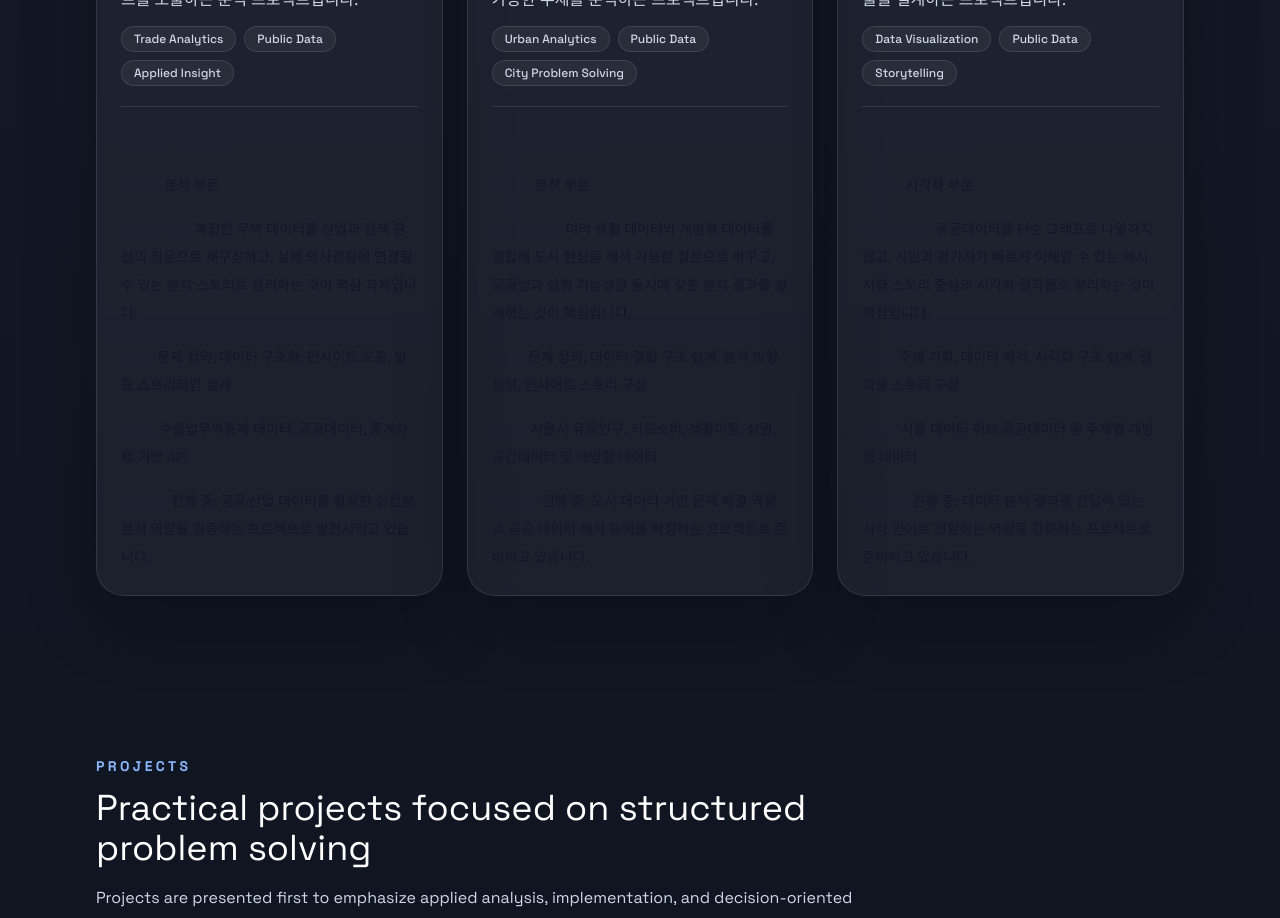
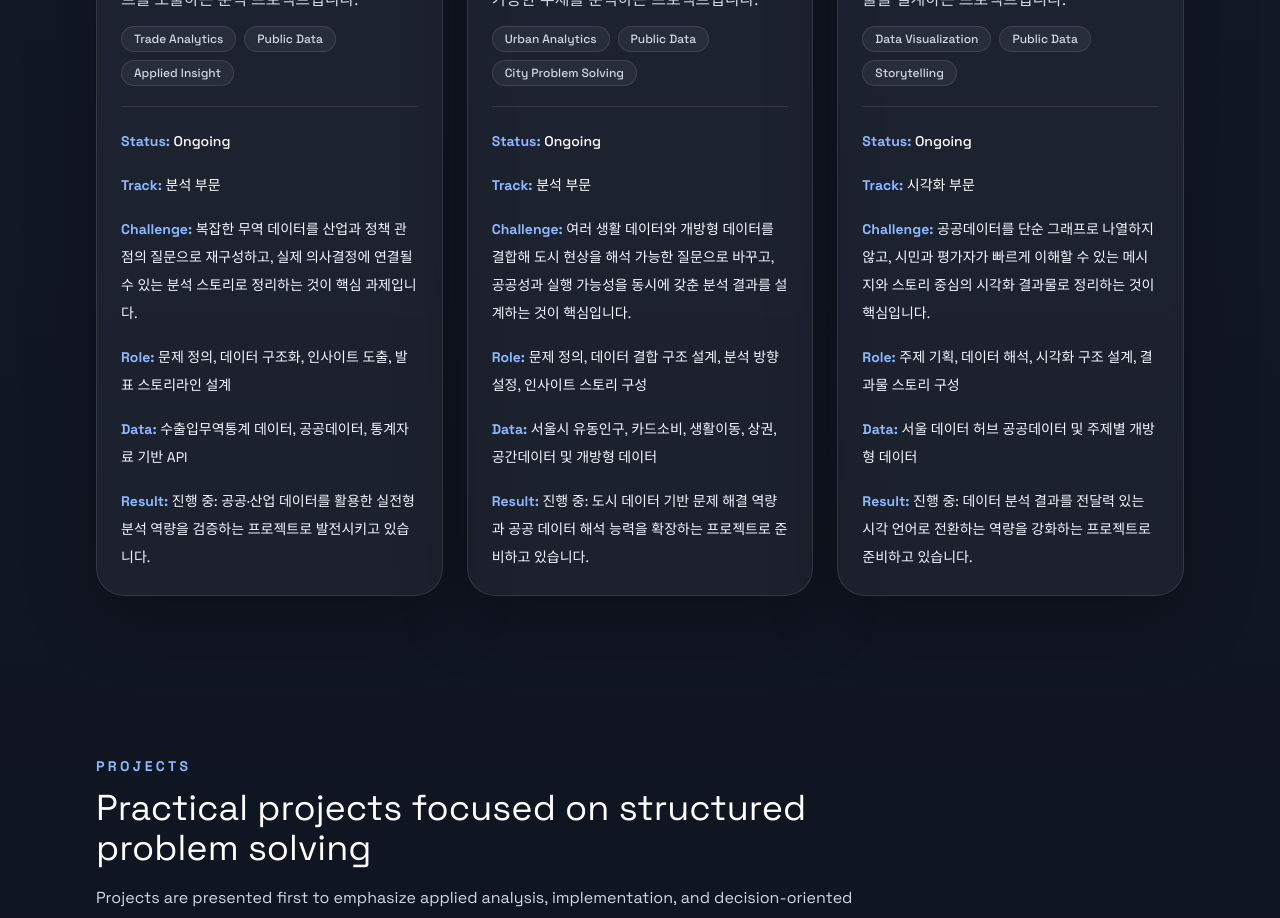
Before and after one commit to Toquno-sayrin/portfolio, a React (Vite) app: page / in a window 1280 px wide. Shown: the part 2040-2958 px from the top of the page. Built offline with nearby package versions, Linux system fonts and the light colour scheme.

Commit message:
Improve awards card text contrast

```diff
--- a/src/sections/AwardsSection.tsx
+++ b/src/sections/AwardsSection.tsx
@@ -33,23 +33,29 @@ export function AwardsSection() {
             tags={entry.tags}
             links={entry.links}
           >
-            <p className="text-sm leading-7 text-ink-700">
-              Status: <span className="font-medium">{statusCopy[entry.status]}</span>
+            <p className="text-sm leading-7 text-ink-100">
+              <span className="font-semibold text-frost-300">Status:</span>{" "}
+              <span className="font-medium text-white">{statusCopy[entry.status]}</span>
             </p>
-            <p className="text-sm leading-7 text-ink-700">
-              Track: <span className="font-medium text-ink-800">{trackCopy[entry.track]}</span>
+            <p className="text-sm leading-7 text-ink-100">
+              <span className="font-semibold text-frost-300">Track:</span>{" "}
+              <span className="font-medium text-white">{trackCopy[entry.track]}</span>
             </p>
-            <p className="text-sm leading-7 text-ink-700">
-              Challenge: <span className="text-ink-800">{entry.challenge}</span>
+            <p className="text-sm leading-7 text-ink-100">
+              <span className="font-semibold text-frost-300">Challenge:</span>{" "}
+              <span className="text-ink-50">{entry.challenge}</span>
             </p>
-            <p className="text-sm leading-7 text-ink-700">
-              Role: <span className="text-ink-800">{entry.role}</span>
+            <p className="text-sm leading-7 text-ink-100">
+              <span className="font-semibold text-frost-300">Role:</span>{" "}
+              <span className="text-ink-50">{entry.role}</span>
             </p>
-            <p className="text-sm leading-7 text-ink-700">
-              Data: <span className="text-ink-800">{entry.data}</span>
+            <p className="text-sm leading-7 text-ink-100">
+              <span className="font-semibold text-frost-300">Data:</span>{" "}
+              <span className="text-ink-50">{entry.data}</span>
             </p>
-            <p className="text-sm leading-7 text-ink-700">
-              Result: <span className="text-ink-800">{entry.result}</span>
+            <p className="text-sm leading-7 text-ink-100">
+              <span className="font-semibold text-frost-300">Result:</span>{" "}
+              <span className="text-ink-50">{entry.result}</span>
             </p>
           </ItemCard>
         ))}
```
